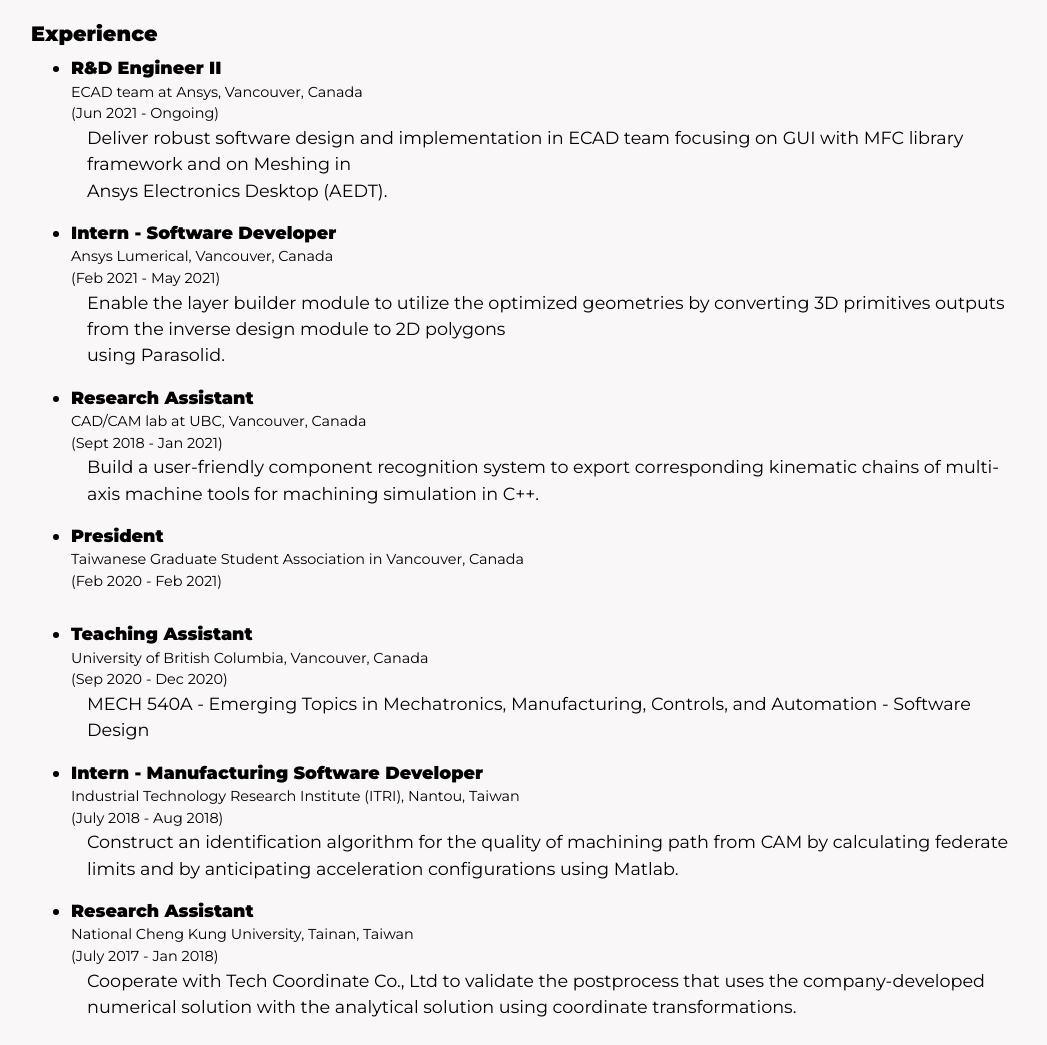
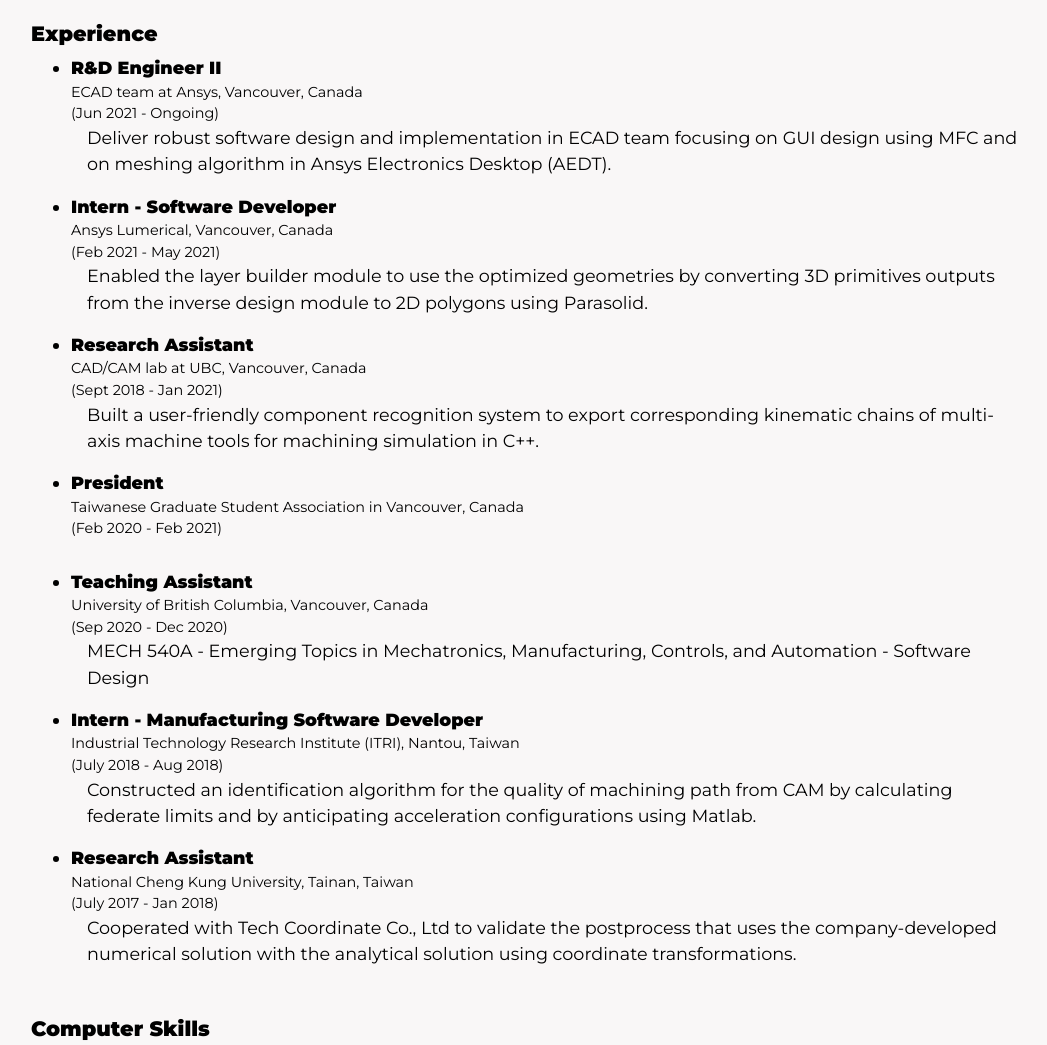
Before and after one commit to minsisung/MinsiSung-PersonalWebsite, a plain HTML site: page about_me.html in a window 1280 px wide. Shown: the part 260-1305 px from the top of the page, without its empty margins (112-1159 px from the left). Drawn offline with nearby package versions, Linux system fonts and the light colour scheme.

Commit message:
2022 Jan Update part 5

```diff
--- a/about_me.html
+++ b/about_me.html
@@ -44,23 +44,21 @@
             <p class="introduction-location_and_date"> ECAD team at Ansys, Vancouver, Canada
               <br>(Jun 2021 - Ongoing)</p>
           </li>
-          <p class="introduction-list-tab"> Deliver robust software design and implementation in ECAD team focusing on GUI with MFC library framework
-            and on Meshing in <br>
-            Ansys Electronics Desktop (AEDT). </p>
+          <p class="introduction-list-tab"> Deliver robust software design and implementation in ECAD team focusing on GUI
+                design using MFC and on meshing algorithm in Ansys Electronics Desktop (AEDT). </p>
           <li class="introduction-list"><b>Intern - Software Developer</b>
             <br>
             <p class="introduction-location_and_date"> Ansys Lumerical, Vancouver, Canada
               <br>(Feb 2021 - May 2021)</p>
           </li>
-          <p class="introduction-list-tab"> Enable the layer builder module to utilize the optimized geometries by converting 3D primitives outputs
-            from the inverse design module to 2D polygons <br>
-            using Parasolid.</p>
+          <p class="introduction-list-tab"> Enabled the layer builder module to use the optimized geometries by converting 3D primitives outputs
+            from the inverse design module to 2D polygons using Parasolid.</p>
           <li class="introduction-list"><b>Research Assistant</b>
             <br>
             <p class="introduction-location_and_date"> CAD/CAM lab at UBC, Vancouver, Canada
               <br>(Sept 2018 - Jan 2021)</p>
           </li>
-          <p class="introduction-list-tab"> Build a user-friendly component recognition system to export corresponding
+          <p class="introduction-list-tab"> Built a user-friendly component recognition system to export corresponding
             kinematic chains of multi-axis machine tools for machining simulation in C++. </p>
           <li class="introduction-list"><b>President</b>
             <br>
@@ -78,14 +76,14 @@
             <p class="introduction-location_and_date"> Industrial Technology Research Institute (ITRI), Nantou, Taiwan
               <br>(July 2018 - Aug 2018)</p>
           </li>
-          <p class="introduction-list-tab"> Construct an identification algorithm for the quality of machining path from CAM
+          <p class="introduction-list-tab"> Constructed an identification algorithm for the quality of machining path from CAM
             by calculating federate limits and by anticipating acceleration configurations using Matlab.</p>
             <li class="introduction-list"><b>Research Assistant</b>
               <br>
               <p class="introduction-location_and_date"> National Cheng Kung University, Tainan, Taiwan
                 <br>(July 2017 - Jan 2018)</p>
             </li>
-            <p class="introduction-list-tab"> Cooperate with Tech Coordinate Co., Ltd to validate the postprocess that uses the
+            <p class="introduction-list-tab"> Cooperated with Tech Coordinate Co., Ltd to validate the postprocess that uses the
               company-developed numerical solution with the analytical solution using coordinate transformations. </p>
         </ul>
         <h4 class="introduction-title">Computer Skills</h4>
```
Also changed, not shown: 1 other file.
